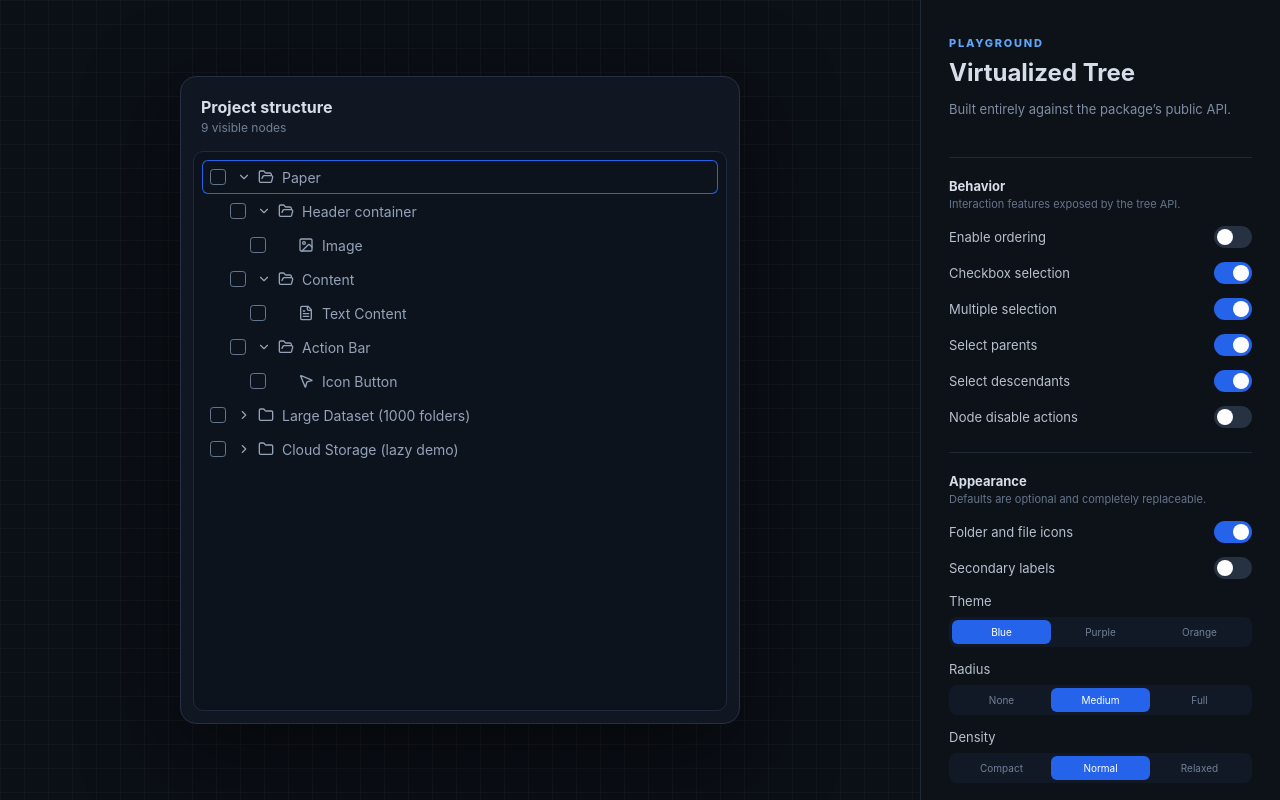
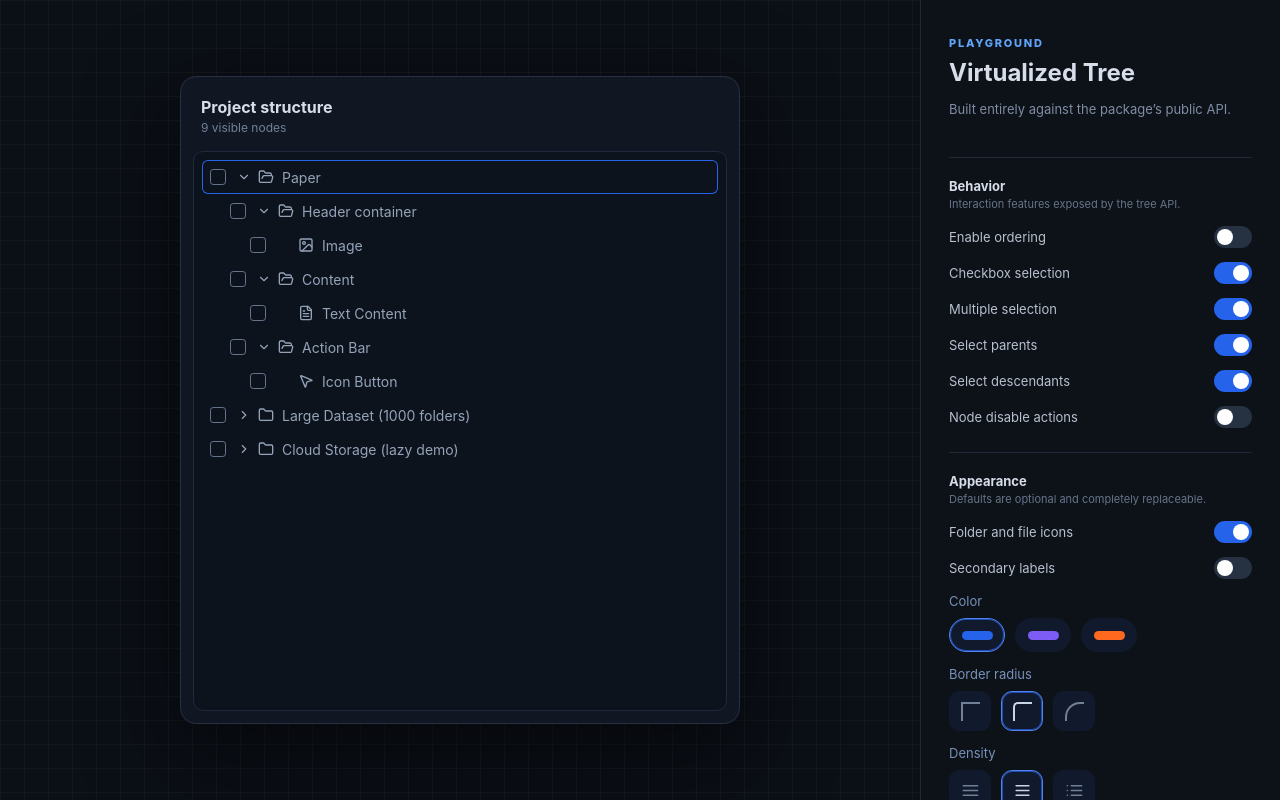
Before and after one commit to usamakhangt4/shadcn-virtualized-tree, a React (Vite) app in the folder playground/: page / in a window 1280 px wide. Built offline with nearby package versions, Linux system fonts and the light colour scheme.

Commit message:
Improve playground appearance controls and loading state

```diff
--- a/playground/src/main.tsx
+++ b/playground/src/main.tsx
@@ -1,6 +1,6 @@
 import React, { useMemo, useState } from "react";
 import { createRoot } from "react-dom/client";
-import { Cloud, Database, FileText, Image, MousePointer2 } from "lucide-react";
+import { AlignJustify, Cloud, Database, FileText, Image, List, Menu, MousePointer2 } from "lucide-react";
 import { useTree, VirtualizedTree, type TreeNode } from "shadcn-virtualized-tree";
 import "../../src/styles.css";
 import "./playground.css";
@@ -80,7 +80,7 @@ function Playground() {
   return <main className={`app-shell theme-${theme}`}>
     <section className="stage">
       <div className="tree-card">
-        <header><div><strong>Project structure</strong><span>{tree.flatNodes.length.toLocaleString()} visible nodes</span></div>{loading.size > 0 && <span className="loading">Loading cloud…</span>}</header>
+        <header><div><strong>Project structure</strong><span>{tree.flatNodes.length.toLocaleString()} visible nodes</span></div></header>
         <VirtualizedTree
           tree={tree}
           height={560}
@@ -92,6 +92,7 @@ function Playground() {
           showIcons={showIcons}
           showCheckboxes={checkboxes}
           enableOrdering={ordering}
+          loadingIds={loading}
           renderLabel={node => <>
             <span>{node.label}</span>
             {showSecondary && <small>{node.children?.length || node.childrenCount ? "Group" : "Item"}</small>}
@@ -113,9 +114,9 @@ function Playground() {
       <SettingsGroup title="Appearance" description="Defaults are optional and completely replaceable.">
         <Control label="Folder and file icons" checked={showIcons} setChecked={setShowIcons} />
         <Control label="Secondary labels" checked={showSecondary} setChecked={setShowSecondary} />
-        <Choice label="Theme" value={theme} values={["blue", "purple", "orange"]} setValue={value => setTheme(value as typeof theme)} />
-        <Choice label="Radius" value={radius} values={["none", "medium", "full"]} setValue={value => setRadius(value as typeof radius)} />
-        <Choice label="Density" value={density} values={["compact", "normal", "relaxed"]} setValue={value => setDensity(value as typeof density)} />
+        <ColorChoice value={theme} setValue={setTheme} />
+        <RadiusChoice value={radius} setValue={setRadius} />
+        <DensityChoice value={density} setValue={setDensity} />
       </SettingsGroup>
       <SettingsGroup title="Virtualization" description="Tune rendering for the size and shape of your data.">
         <Range label="Indent" value={indent} min={12} max={32} suffix="px" setValue={setIndent} />
@@ -134,8 +135,21 @@ function Control({ label, checked, setChecked, disabled = false }: { label: stri
   return <label className={`control${disabled ? " disabled" : ""}`}><span>{label}</span><button disabled={disabled} role="switch" aria-checked={checked} className={checked ? "switch on" : "switch"} onClick={() => setChecked(!checked)}><i /></button></label>;
 }
 
-function Choice({ label, value, values, setValue }: { label: string; value: string; values: string[]; setValue: (value: string) => void }) {
-  return <div className="setting vertical"><span>{label}</span><div className="segments">{values.map(option => <button className={value === option ? "active" : ""} onClick={() => setValue(option)} key={option}>{option}</button>)}</div></div>;
+function ColorChoice({ value, setValue }: { value: "blue" | "purple" | "orange"; setValue: (value: "blue" | "purple" | "orange") => void }) {
+  return <VisualSetting label="Color"><div className="visual-options color-options">{(["blue", "purple", "orange"] as const).map(option => <button aria-label={`${option} color`} aria-pressed={value === option} className={value === option ? "selected" : ""} onClick={() => setValue(option)} key={option}><i className={`swatch swatch-${option}`} /></button>)}</div></VisualSetting>;
+}
+
+function RadiusChoice({ value, setValue }: { value: "none" | "medium" | "full"; setValue: (value: "none" | "medium" | "full") => void }) {
+  return <VisualSetting label="Border radius"><div className="visual-options shape-options">{(["none", "medium", "full"] as const).map(option => <button aria-label={`${option} row radius`} aria-pressed={value === option} className={value === option ? "selected" : ""} onClick={() => setValue(option)} key={option}><i className={`corner corner-${option}`} /></button>)}</div></VisualSetting>;
+}
+
+function DensityChoice({ value, setValue }: { value: "compact" | "normal" | "relaxed"; setValue: (value: "compact" | "normal" | "relaxed") => void }) {
+  const icons = { compact: AlignJustify, normal: Menu, relaxed: List };
+  return <VisualSetting label="Density"><div className="visual-options density-options">{(["compact", "normal", "relaxed"] as const).map(option => { const Icon = icons[option]; return <button aria-label={`${option} density`} aria-pressed={value === option} className={value === option ? "selected" : ""} onClick={() => setValue(option)} key={option}><Icon size={19} /></button>; })}</div></VisualSetting>;
+}
+
+function VisualSetting({ label, children }: { label: string; children: React.ReactNode }) {
+  return <div className="visual-setting"><span>{label}</span>{children}</div>;
 }
 
 function Range({ label, value, min, max, suffix, setValue }: { label: string; value: number; min: number; max: number; suffix: string; setValue: (value: number) => void }) {
--- a/playground/src/playground.css
+++ b/playground/src/playground.css
@@ -10,7 +10,6 @@ button { font: inherit; }
 .tree-card header { display: flex; align-items: center; justify-content: space-between; padding: 8px 8px 16px; }
 .tree-card header div { display: flex; flex-direction: column; gap: 3px; }
 .tree-card header span { color: #718096; font-size: 12px; }
-.loading { color: #60a5fa !important; }
 .svt-viewport { border-radius: 10px; background: #0d131d; }
 .svt-row-selected { color: color-mix(in srgb, var(--accent), white 35%); background: var(--accent-soft); }
 .svt-row-active { box-shadow: inset 0 0 0 1px var(--accent); }
@@ -33,6 +32,15 @@ aside p:not(.eyebrow) { color: #7f8da3; font-size: 13px; line-height: 1.5; }
 .switch i { position: absolute; top: 3px; left: 3px; width: 16px; height: 16px; border-radius: 50%; background: white; transition: transform .15s; }
 .switch.on i { transform: translateX(16px); }
 .vertical { align-items: stretch; flex-direction: column; gap: 8px; }
+.visual-setting { display: flex; flex-direction: column; gap: 9px; color: #7791b8; font-size: 13px; }
+.visual-options { display: flex; gap: 10px; }
+.visual-options button { display: grid; width: 42px; height: 40px; place-items: center; padding: 0; color: #718096; border: 1px solid transparent; border-radius: 11px; background: #111a2c; cursor: pointer; }
+.visual-options button:hover { color: #aebbd0; background: #172238; }
+.visual-options button.selected { color: #c8d5e8; border-color: color-mix(in srgb, var(--accent), white 20%); box-shadow: inset 0 0 0 1px color-mix(in srgb, var(--accent), transparent 30%); }
+.color-options button { width: 56px; height: 34px; border-radius: 999px; }
+.swatch { width: 31px; height: 9px; border-radius: 999px; }.swatch-blue { background: #2563eb; }.swatch-purple { background: #7c5cf5; }.swatch-orange { background: #ff681f; }
+.corner { width: 19px; height: 19px; border-top: 2px solid currentColor; border-left: 2px solid currentColor; }.corner-none { border-radius: 0; }.corner-medium { border-top-left-radius: 5px; }.corner-full { border-top-left-radius: 15px; }
+.density-options button { width: 42px; }
 .segments { display: flex; padding: 3px; border-radius: 8px; background: #111927; }
 .segments button { flex: 1; padding: 6px 7px; color: #718096; border: 0; border-radius: 6px; background: transparent; font-size: 10px; cursor: pointer; text-transform: capitalize; }
 .segments button.active { color: #fff; }
--- a/src/styles.css
+++ b/src/styles.css
@@ -16,6 +16,8 @@
 .svt-toggle { display: grid; width: 1.25rem; height: 1.25rem; place-items: center; flex: none; padding: 0; color: inherit; background: transparent; border: 0; cursor: pointer; }
 .svt-toggle-hidden { visibility: hidden; }
 .svt-toggle svg { transition: transform 150ms ease; }
+.svt-loader { animation: svt-spin .8s linear infinite; }
+@keyframes svt-spin { to { transform: rotate(360deg); } }
 .svt-chevron-expanded { transform: rotate(90deg); }
 .svt-icon { flex: none; margin-inline: .25rem .5rem; }
 .svt-checkbox { order: -1; display: grid; width: 1rem; height: 1rem; place-items: center; flex: none; margin-right: .5rem; border: 1px solid hsl(215 16% 47%); border-radius: .2rem; }
--- a/src/virtualized-tree.tsx
+++ b/src/virtualized-tree.tsx
@@ -1,4 +1,4 @@
-import { Check, ChevronRight, File, Folder, FolderOpen, GripVertical } from "lucide-react";
+import { Check, ChevronRight, File, Folder, FolderOpen, GripVertical, LoaderCircle } from "lucide-react";
 import { useEffect, useId, useMemo, useRef, useState, type CSSProperties, type ReactNode } from "react";
 import type { TreeApi } from "./use-tree";
 
@@ -17,6 +17,7 @@ export interface VirtualizedTreeProps<T> {
   onActivate?: (id: string) => void;
   showCheckboxes?: boolean;
   enableOrdering?: boolean;
+  loadingIds?: ReadonlySet<string>;
 }
 
 export function VirtualizedTree<T>({
@@ -34,6 +35,7 @@ export function VirtualizedTree<T>({
   onActivate,
   showCheckboxes = false,
   enableOrdering = false,
+  loadingIds,
 }: VirtualizedTreeProps<T>) {
   const reactId = useId().replace(/:/g, "");
   const viewportRef = useRef<HTMLDivElement>(null);
@@ -93,6 +95,7 @@ export function VirtualizedTree<T>({
           const expandable = Boolean(node.children?.length || node.childrenCount);
           const Icon = expandable ? (expanded ? FolderOpen : Folder) : (node.icon ?? File);
           const dropPosition = dropTarget?.id === node.id ? dropTarget.position : null;
+          const loading = loadingIds?.has(node.id) ?? false;
           return (
             <div
               id={`${reactId}-${node.id}`}
@@ -141,11 +144,14 @@ export function VirtualizedTree<T>({
               <button
                 type="button"
                 tabIndex={-1}
-                aria-label={expanded ? "Collapse" : "Expand"}
+                aria-label={loading ? "Loading children" : expanded ? "Collapse" : "Expand"}
                 className={`svt-toggle${expandable ? "" : " svt-toggle-hidden"}`}
-                onClick={event => { event.stopPropagation(); if (expandable) tree.toggleExpanded(node.id); }}
+                disabled={loading}
+                onClick={event => { event.stopPropagation(); if (expandable && !loading) tree.toggleExpanded(node.id); }}
               >
-                <ChevronRight className={expanded ? "svt-chevron-expanded" : ""} size={14} />
+                {loading
+                  ? <LoaderCircle className="svt-loader" size={14} />
+                  : <ChevronRight className={expanded ? "svt-chevron-expanded" : ""} size={14} />}
               </button>
               {showIcons && <Icon className="svt-icon" size={16} />}
               {showCheckboxes && <span aria-hidden className={`svt-checkbox${selected ? " svt-checkbox-checked" : ""}`}>{selected && <Check size={12} />}</span>}
```
